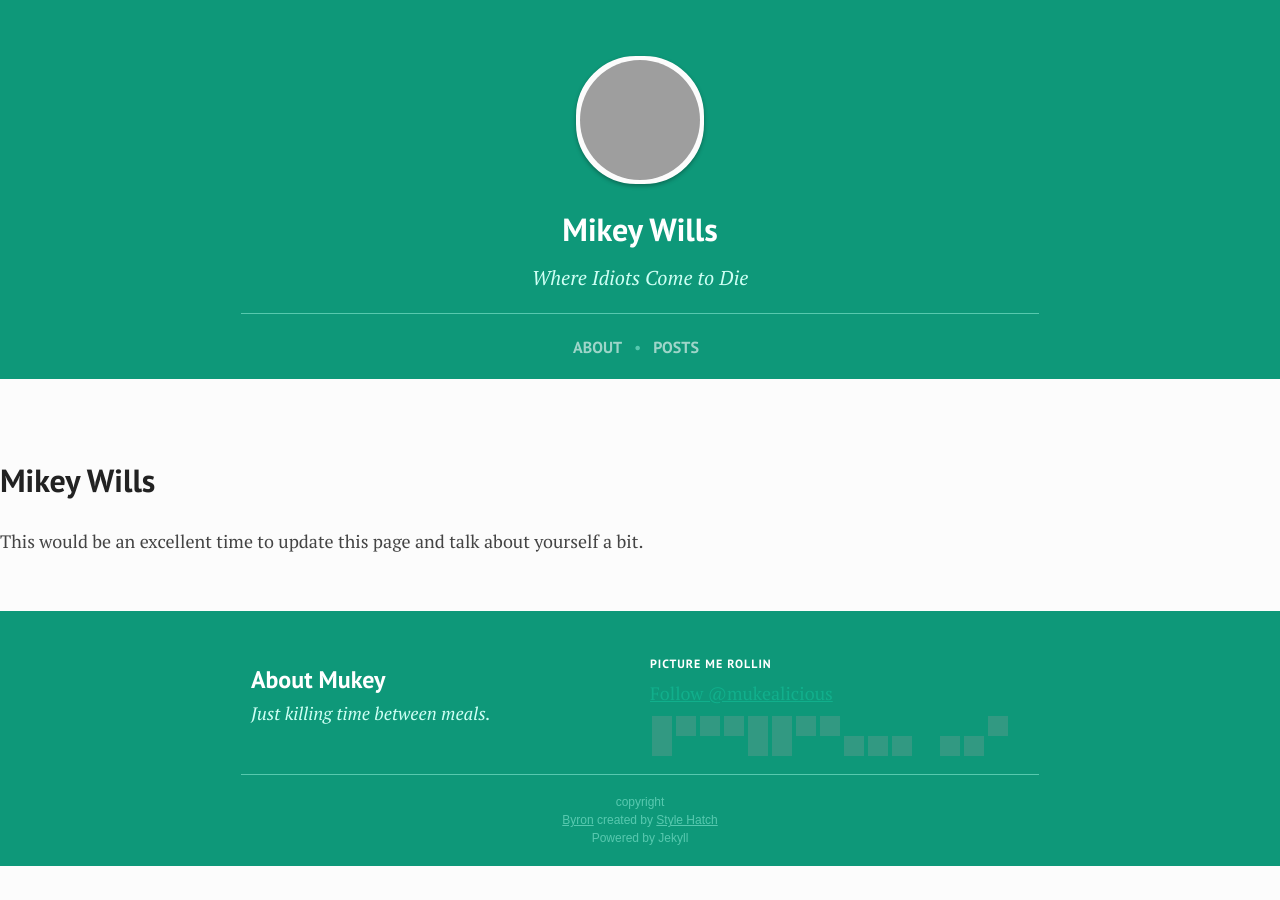
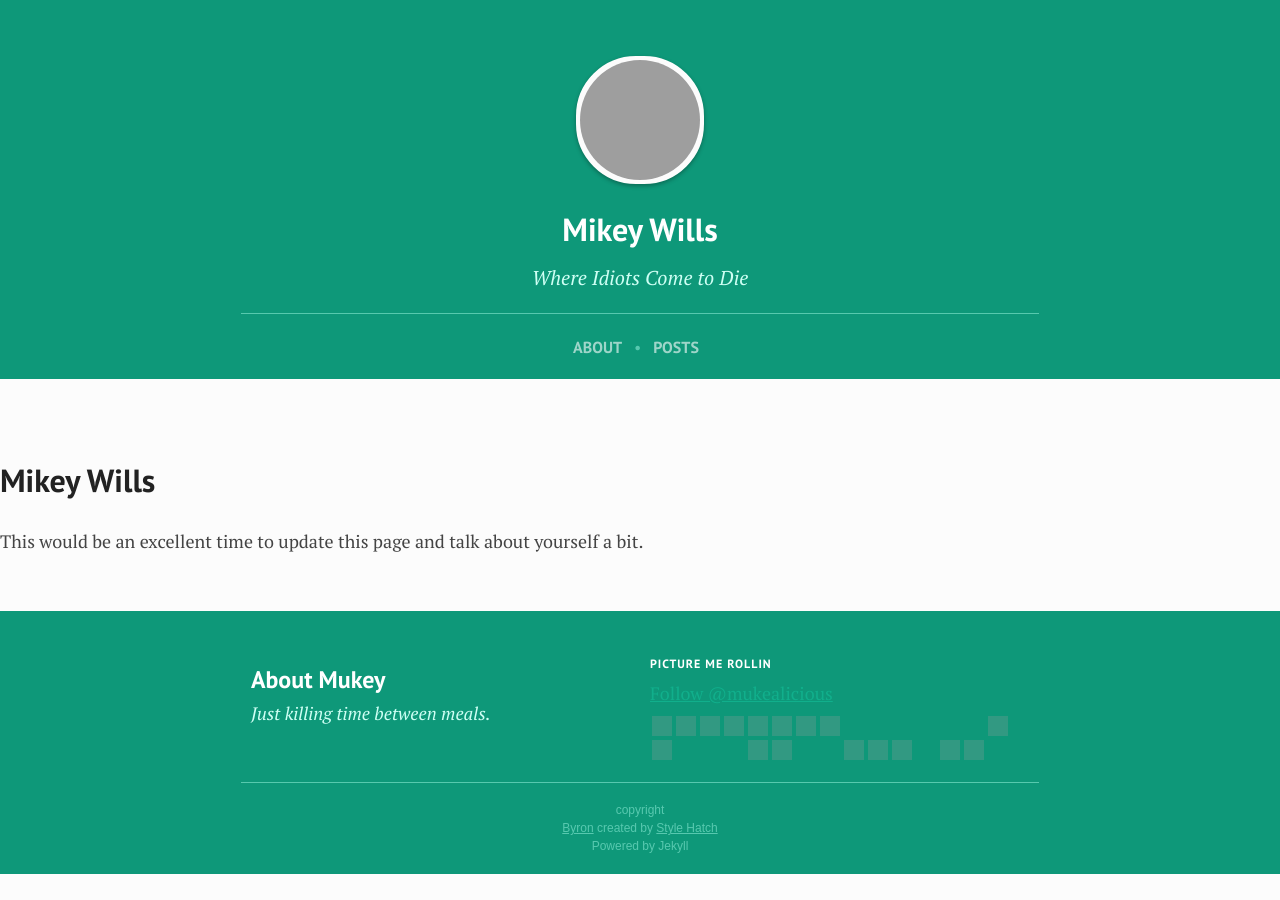
Before and after one commit to stylehatch/bryant, a Jekyll site: the page built from about.html, in a window 1280 px wide. Built offline with Jekyll 4.4.1, drawn with Linux system fonts in a browser that asks for light colours; nearby versions of some CDN libraries; Markdown is read by kramdown in place of the engine named in the settings; grey boxes are pictures that could not be loaded.

Commit message:
margin bottom on social links for when they go to multiple lines

```diff
--- a/css/base.css
+++ b/css/base.css
@@ -251,7 +251,7 @@ header ul, footer ul, ul.credit { padding: 0; list-style: none; }
 .customize-audio embed { display: none; }
 
 .social-links ul { overflow: hidden; *zoom: 1; margin: 0.5em 0 0 0; }
-.social-links ul li { float: left; }
+.social-links ul li { float: left; margin-bottom:4px; }
 .social-links ul li a { display: block; border: 0; text-indent: -999em; overflow: hidden; background-color: transparent; background-repeat: no-repeat; text-align: left; direction: ltr; display: block; width: 20px; height: 20px; margin: 0 2px; background-image: url(http://static.tumblr.com/fftf9xi/sHNma7afv/social_icons-black.png); background-repeat: no-repeat; opacity: .25; }
 .social-links ul li a br { display: none; }
 .social-links ul li a:hover { opacity: .8; }
```
